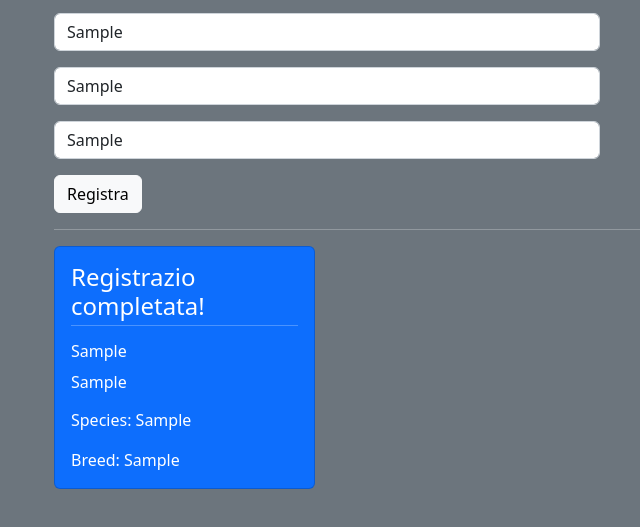
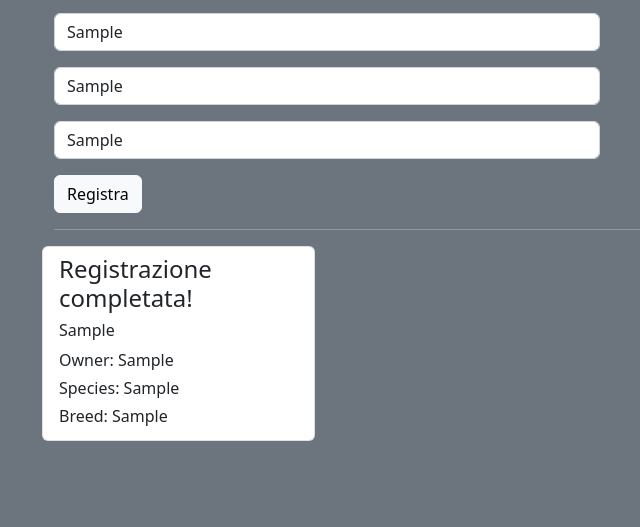
Before and after one commit to JackyTech96/U2-W3-D2-Esercitazione-OOP-JS, a plain HTML site: page index.html in a window 1280 px wide. Both pictures are taken after typing "Sample", "Sample", "Sample", "Sample" into the empty fields and a click on the button "Registra". Shown: the part 121-648 px from the top of the page, without its empty margins (28-668 px from the left). Drawn offline with nearby package versions, Linux system fonts and the light colour scheme.

Commit message:
Cambiato card con list

```diff
--- a/esercizio-2.js
+++ b/esercizio-2.js
@@ -10,7 +10,7 @@ window.onload = () => {
     const breed = document.getElementById("breed").value;
 
     const registration = new Registration(petName, ownerName, species, breed);
-    generateCard(registration);
+    generateList(registration);
   });
 };
 
@@ -28,24 +28,23 @@ class Registration {
   }
 }
 
-function generateCard(registration) {
-  const cardsContainer = document.getElementById("cards");
+function generateList(registration) {
+  const listContainer = document.getElementById("list");
+  const ul = document.createElement("ul");
+  ul.classList.add("list-group");
 
-  const cardHTML = `
-      <div class="col">
-        <div class="card text-white bg-primary mb-3">
-          <div class="card-body">
-          <h4>Registrazio completata!</4>
-          <hr class="mt-1">
-            <h6 class="card-title mb-3">${registration.petName}</h6>
-            <h6 class="card-subtitle mb-3 text-white">${registration.ownerName}</h6>
-            <p class="card-text">
-              Species: ${registration.species}</p>
-             <p class="card-text"> Breed: ${registration.breed}</p>
-          </div>
-        </div>
-      </div>
+  const li = document.createElement("li");
+  li.classList.add("list-group-item");
+
+  const registrationInfo = `
+      <h4>Registrazione completata!</h4>
+      <h6 class="mb-2">${registration.petName}</h6>
+      <p class="mb-1">Owner: ${registration.ownerName}</p>
+      <p class="mb-1">Species: ${registration.species}</p>
+      <p class="mb-1">Breed: ${registration.breed}</p>
     `;
 
-  cardsContainer.insertAdjacentHTML("beforeend", cardHTML);
+  li.innerHTML = registrationInfo;
+  ul.appendChild(li);
+  listContainer.appendChild(ul);
 }
--- a/index.html
+++ b/index.html
@@ -49,7 +49,7 @@
 
       <hr class="text-white" />
 
-      <div id="cards" class="row row-cols-4">
+      <div id="list" class="row row-cols-4">
         <!-- qui verrà generata una colonna con una card -->
       </div>
     </div>
```
